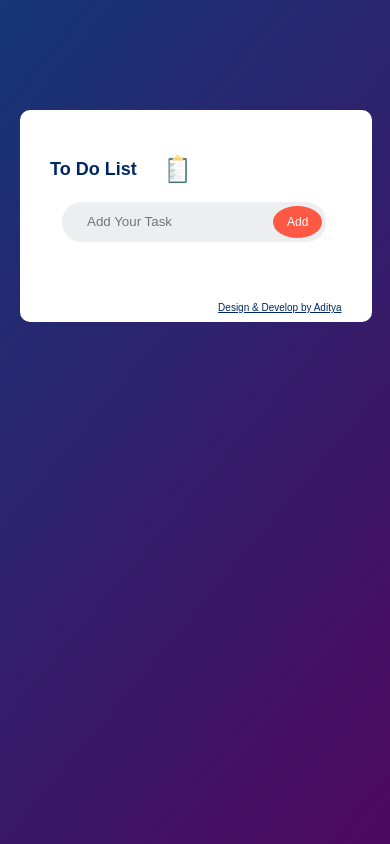
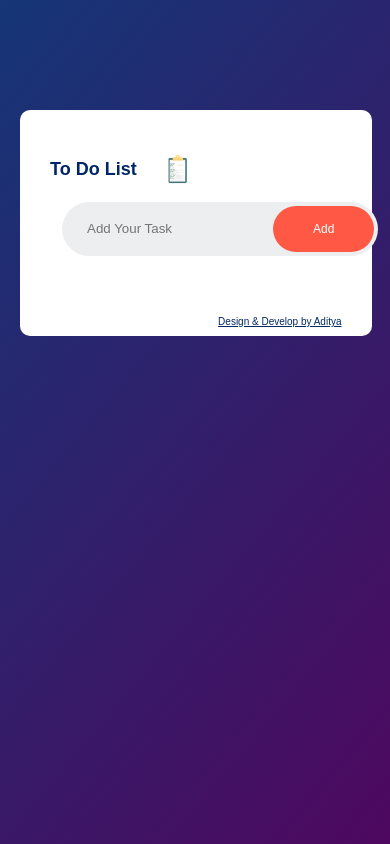
Before and after one commit to Aditya-aj-champ/OIBSIP-TASK3, a plain HTML site: page index.html in a window 390 px wide. Drawn offline with Linux system fonts and the light colour scheme.

Commit message:
Update todo.css

```diff
--- a/todo.css
+++ b/todo.css
@@ -159,12 +159,12 @@ p{
     button{
         border: none;
         outline: none;
-        padding: 9px 14px;
+        padding: 16px 40px;
         background:#ff5945;
         color: #fff;
         font-size: 12px;
         cursor: pointer;
-        border-radius: 50%;
+        border-radius: 50px;
         /* margin: 5px; */
 
     }
@@ -172,7 +172,7 @@ p{
     .todo{
         background-color: #fff;
         width: 95%;
-        /* max-width: 540px; */
+        max-width: 540px;
         margin: 100px 10px 2px 10px;
         padding: 40px 30px 70px 30px;
         border-radius: 10px;
```
